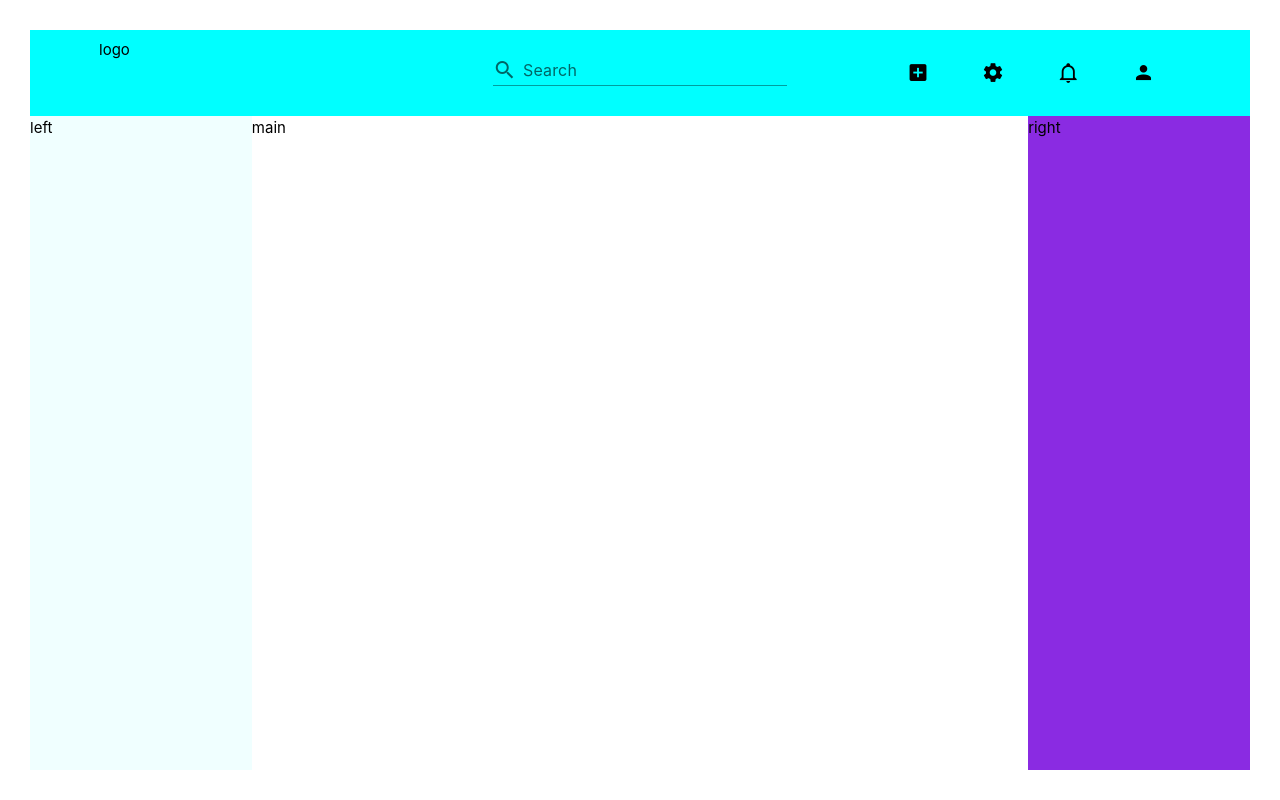
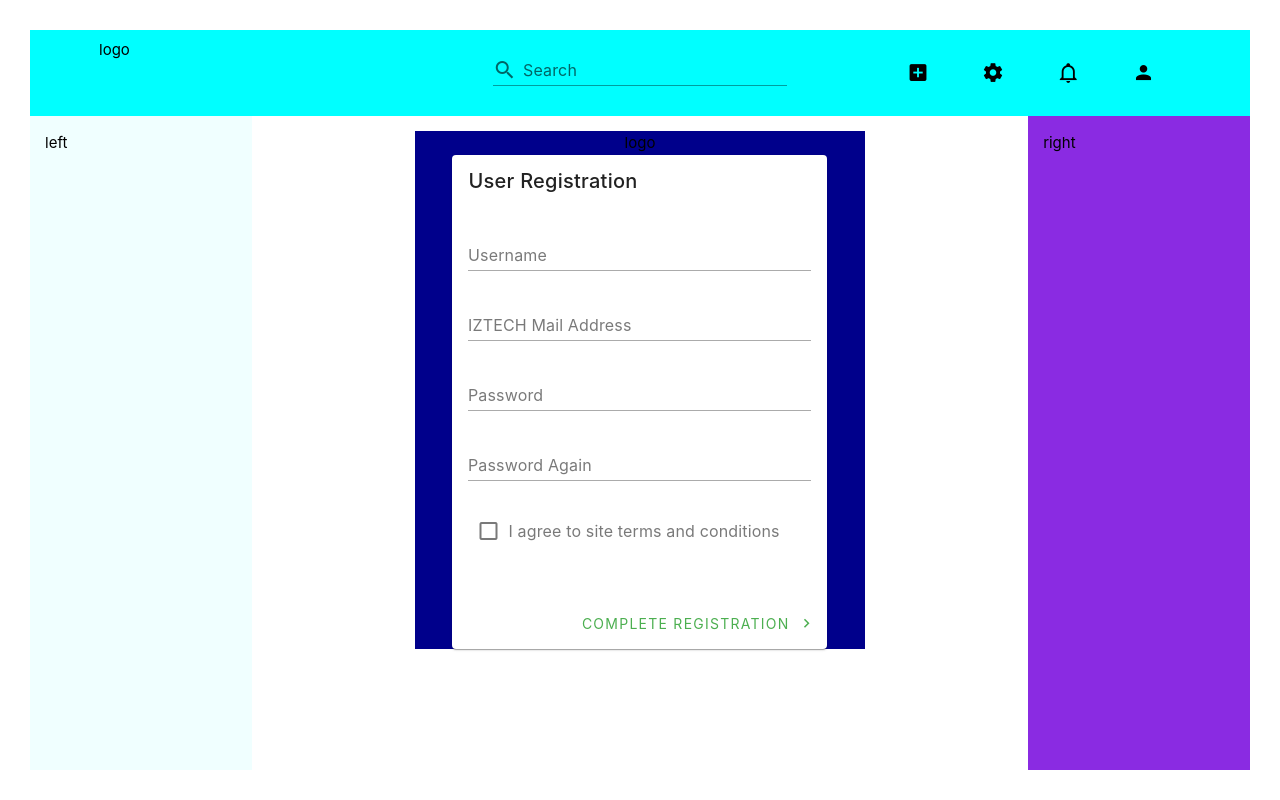
Before and after one commit to Weintor0/PortalIyte_UI, a Vue app: page / in a window 1280 px wide. Built offline with nearby package versions, Linux system fonts and the light colour scheme.

Commit message:
Register page is created, still there are lots of thing to do

```diff
--- a/src/App.vue
+++ b/src/App.vue
@@ -1,6 +1,7 @@
 <script setup lang="ts">
 import { RouterLink, RouterView } from 'vue-router'
 import TopBar from './components/TopBar.vue'
+import Register from './components/Register.vue'
 </script>
 
 <template>
@@ -10,7 +11,7 @@ import TopBar from './components/TopBar.vue'
     </div>
     <div class="bottom">
       <div class="left">left</div>
-      <div class="main">main</div>
+      <div class="main"><Register /></div>
       <div class="right">right</div>
     </div>
   </div>
@@ -37,4 +38,10 @@ import TopBar from './components/TopBar.vue'
 .right {
   background-color: blueviolet;
 }
+
+.right,
+.left,
+.main {
+  padding: 1em;
+}
 </style>
--- /dev/null
+++ b/src/components/Register.vue
@@ -0,0 +1,86 @@
+<template>
+  <div class="register-container">
+    <div class="logo">logo</div>
+    <div class="text-fields">
+      <v-card class="register-form" max-width="25em" title="User Registration">
+        <v-container>
+          <v-text-field
+            v-model="Username"
+            color="primary"
+            label="Username"
+            variant="underlined"
+          ></v-text-field>
+
+          <v-text-field
+            v-model="email"
+            color="primary"
+            label="IZTECH Mail Address"
+            variant="underlined"
+          ></v-text-field>
+
+          <v-text-field
+            v-model="password1"
+            color="primary"
+            label="Password"
+            placeholder="Enter your password"
+            type="password"
+            variant="underlined"
+          ></v-text-field>
+
+          <v-text-field
+            v-model="password2"
+            color="primary"
+            label="Password Again"
+            placeholder="Enter your password again"
+            type="password"
+            variant="underlined"
+          ></v-text-field>
+
+          <v-checkbox
+            v-model="terms"
+            color="secondary"
+            label="I agree to site terms and conditions"
+          ></v-checkbox>
+        </v-container>
+
+        <v-card-actions>
+          <v-spacer></v-spacer>
+
+          <v-btn color="success">
+            Complete Registration
+
+            <v-icon icon="mdi-chevron-right" end></v-icon>
+          </v-btn>
+        </v-card-actions>
+      </v-card>
+    </div>
+  </div>
+</template>
+
+<script>
+export default {
+  data: () => ({
+    Username: null,
+    email: null,
+    password1: null,
+    password2: null,
+    terms: false
+  })
+}
+</script>
+
+<style scoped>
+.register-container {
+  max-width: 30em;
+  margin: auto;
+  background-color: darkblue;
+}
+
+.logo {
+  text-align: center;
+}
+
+.register-form {
+  margin: auto;
+}
+</style>
```
